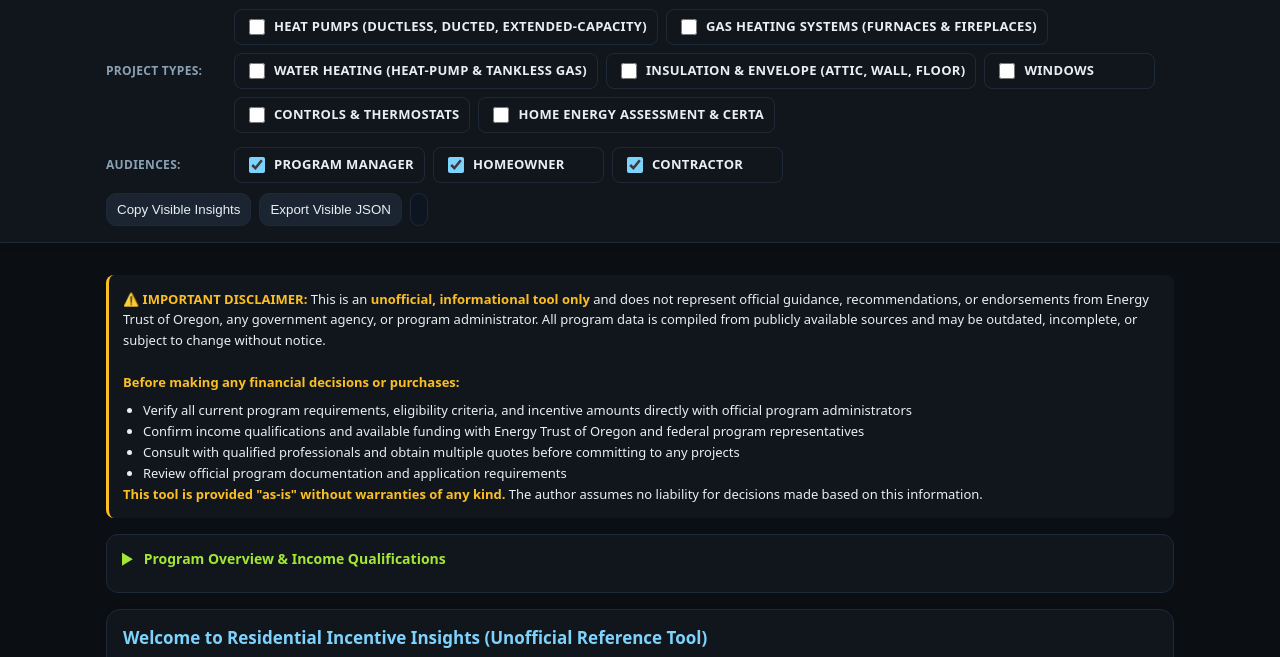
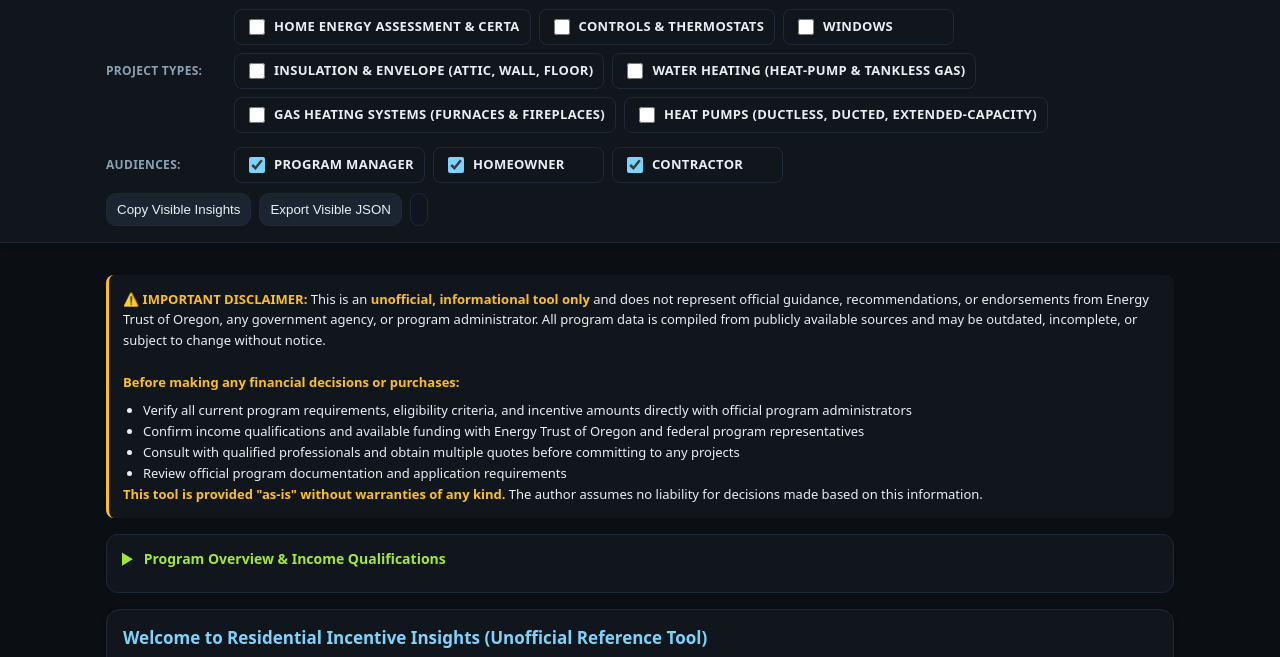
Before and after one commit to kamrawr/residential-incentive-insights, a plain HTML site: page index.html in a window 1280 px wide. Shown: the part 75-732 px from the top of the page. Drawn offline with Linux system fonts and the light colour scheme.

Commit message:
Reverse checkbox order to show assessments first

```diff
--- a/index.html
+++ b/index.html
@@ -532,7 +532,7 @@ const byKey = (obj, key) => obj[key];
 const fmtMoney = v => (typeof v === "number" ? `$${v.toLocaleString()}` : v);
 const html = (strings, ...vals) => strings.map((s,i)=>s+(vals[i]??"")).join("");
 
-const PROJECT_OPTIONS = Object.entries(DATA).map(([k,v])=>({value:k,label:v.title}));
+const PROJECT_OPTIONS = Object.entries(DATA).map(([k,v])=>({value:k,label:v.title})).reverse();
 const AUDIENCE_OPTIONS = [
   {value:"program_manager",label:"Program Manager"},
   {value:"homeowner",label:"Homeowner"},
```
